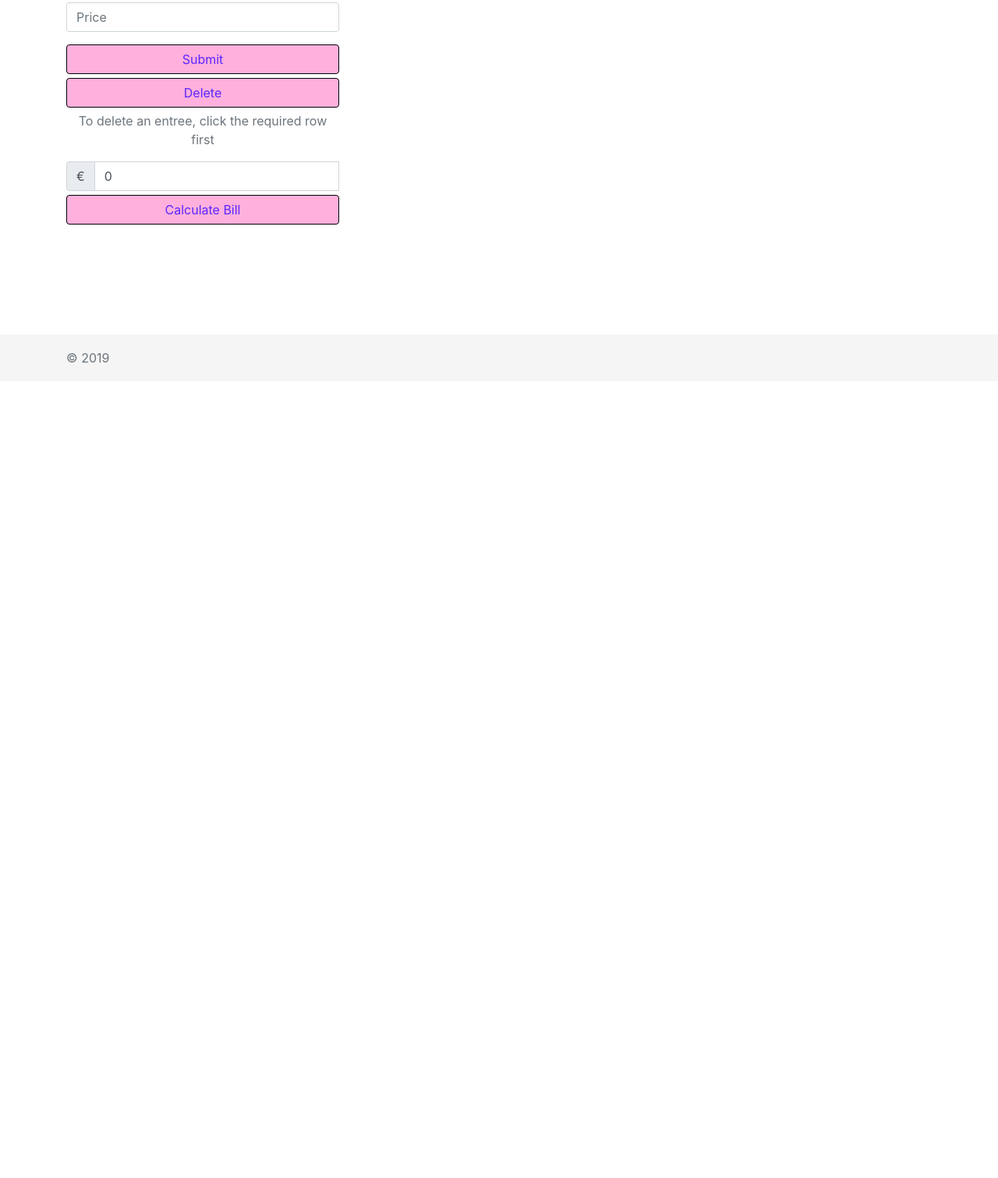
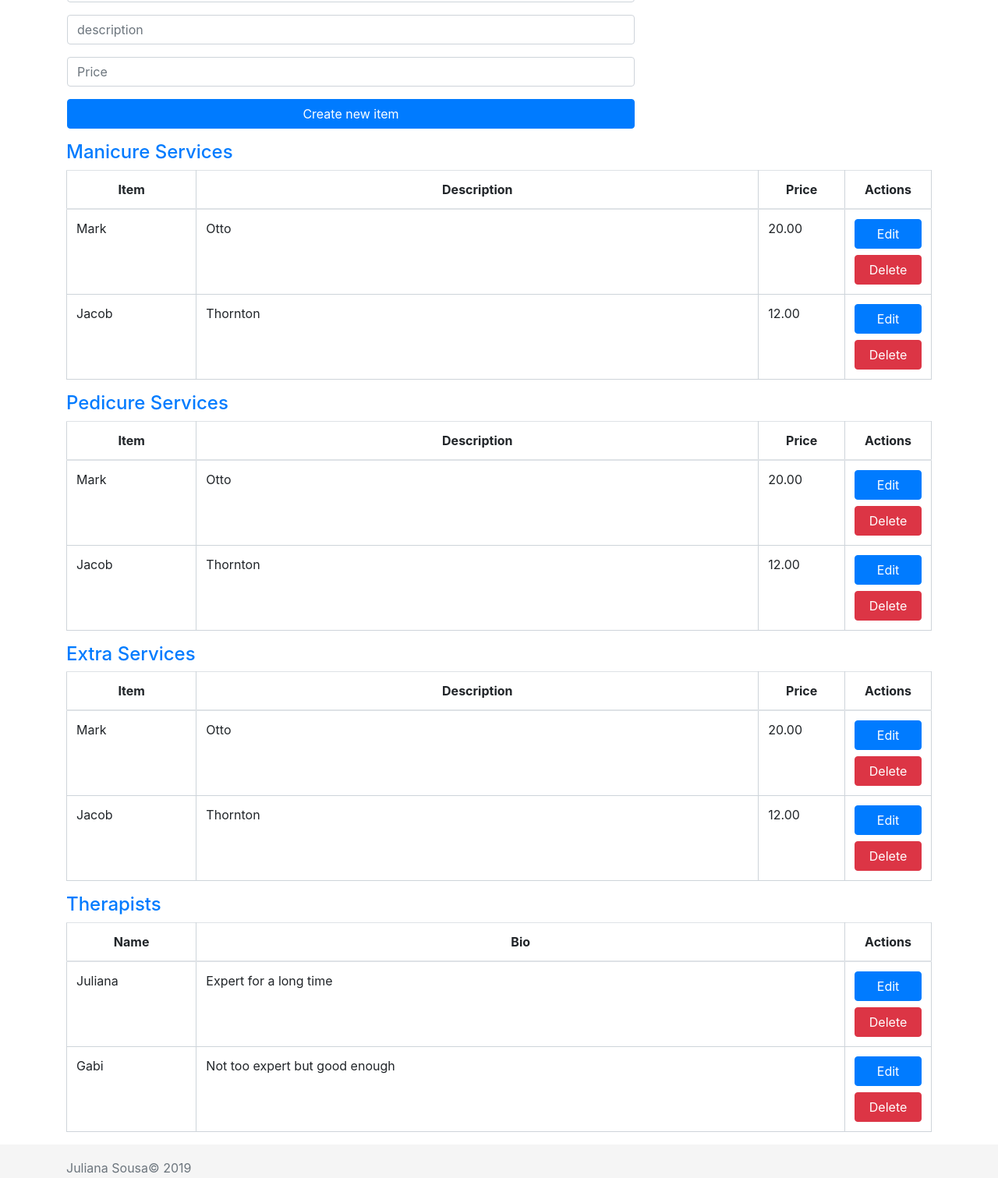
Before and after one commit to jsous7/CA_2017266_NAILBAR, a website: page views/index.html in a window 1280 px wide. Shown: the part 311-1822 px from the top of the page at 78% size. Before the commit the page ends 800 px from the top, so only its background shows below. Drawn offline with Linux system fonts and the light colour scheme; no server answers.

Commit message:
Redefining frontend template

```diff
--- a/app.js
+++ b/app.js
@@ -5,6 +5,7 @@ const bodyParser = require('body-parser');
 const express = require('express');
 const app = express();
 app.use(bodyParser.json());
+app.use(express.static('views'));
 
 const routes = require('./routes');
 routes(app);
--- a/views/css/Nailbar.css
+++ b/views/css/Nailbar.css
@@ -3,50 +3,20 @@ html {
     min-height: 100%;
 }
 body {
-    /* Margin bottom by footer height */
     margin-bottom: 60px;
+}
+td, th {
+    border: 1px solid #ced4da;
+    padding: 0.5rem;
+}
+td {
+    text-align: left;
 }
 .footer {
     position: absolute;
     bottom: 0;
     width: 100%;
-    /* Set the fixed height of the footer here */
     height: 60px;
-    line-height: 60px; /* Vertically center the text there */
+    line-height: 60px;
     background-color: #f5f5f5;
 }
-table, th, td {
-    border-collapse: collapse;
-    border: 1px solid black;
-    text-align: center;
-}
-table {
-    border-collapse: collapse;
-    width:100%;
-}
-td, th {
-    border: 1px solid #ced4da;
-    padding: 0.5rem;
-    text-align: left;
-}
-th {
-    font-weight: bold;
-}
-.selected {
-    background-color: #dc99dc;
-    color: #5c26ff;
-}
-
-.custom-buttom {
-    background-color: #ffb0dd;
-    color: #5c26ff;
-    border-color: black;
-    margin-bottom: 5px;
-    margin-top: 5px;
-}
-
-.custom-buttom:hover {
-    background-color: #ff69b3;
-    color: #5c26ff;
-    border-color: black;
-}
--- a/views/index.html
+++ b/views/index.html
@@ -2,25 +2,16 @@
 <html lang="en">
 
 <head>
-
   <meta charset="utf-8">
   <meta name="viewport" content="width=device-width, initial-scale=1, shrink-to-fit=no">
-  <meta name="description" content="">
-  <meta name="author" content="">
+  <meta name="description" content="WebService">
+  <meta name="author" content="juliana Sousa">
 
   <title>Nailbar</title>
 
   <!-- Bootstrap core CSS -->
   <link href="css/bootstrap.min.css" rel="stylesheet">
   <link href="css/Nailbar.css" rel="stylesheet">
-    <script>
-        window.addEventListener("load", function() {
-            document.forms[1].txtBillAmt.value = calculateBill('menuTable');
-            document.querySelector("#calcBill").addEventListener("click", function() {
-                document.forms[1].txtBillAmt.value = calculateBill('menuTable');
-            });
-        });
-    </script>
 </head>
 
 <body>
@@ -40,13 +31,10 @@
             </a>
           </li>
           <li class="nav-item">
-            <a class="nav-link" href="#">About</a>
-          </li>
-          <li class="nav-item">
             <a class="nav-link" href="#">Services</a>
           </li>
           <li class="nav-item">
-            <a class="nav-link" href="#">Contact</a>
+            <a class="nav-link" href="#">Therapists</a>
           </li>
         </ul>
       </div>
@@ -60,88 +48,175 @@
         <h1 class="mt-5">Welcome to Nailbar</h1>
         <p class="lead">Select your services bellow</p>
       </div>
-        <div id="results" class="col-lg-8 text-center order-3"></div>
-        <div class="col-lg-4 text-center order-2">
+        <div id="results" class="col-lg-4 text-center order-3"></div>
+        <div class="col-lg-8 text-center order-1 w-75 p-3">
             <form enctype="application/json" action="/post/json" method="post">
                 <div class="form-group">
                     <select class="form-control" name="sec_n">
                         <option value="0">Manicure</option>
                         <option value="1">Pedicure</option>
                         <option value="2">Extras</option>
+                        <option value="3">Therapists</option>
                     </select>
                 </div>
                 <div class="form-group">
                     <input class="form-control" type="text" name="item" placeholder="Item">
                 </div>
                 <div class="form-group">
+                  <input class="form-control" type="text" name="description" placeholder="description">
+              </div>
+                <div class="form-group">
                     <input class="form-control" type="text" name="price" placeholder="Price">
                 </div>
-                <button type="submit" class="btn btn-primary btn-block custom-buttom">Submit</button>
-            </form>
-            <button id="delete" class="btn btn-block btn-danger custom-buttom">Delete</button>
-            <p class="text-muted">To delete an entree, click the required row first</p>
-            <form>
-                <div class="input-group">
-                    <div class="input-group-prepend">
-                        <span class="input-group-text">&euro;</span>
-                    </div>
-                    <input type="text" class="form-control" aria-label="Total" name="txtBillAmt">
-                    <input class="btn btn-block btn-secondary custom-buttom" type="button" name="btnCalcBill" value="Calculate Bill" id="calcBill">
-                </div>
-
+                <button type="submit" class="btn btn-primary btn-block custom-buttom">Create new item</button>
             </form>
         </div>
-<!--        <div class="col-lg-4 text-center order-2">-->
-<!--            <form enctype="application/json" action="/post/json" method="post">-->
-<!--                <div class="form-group">-->
-<!--                    <select class="form-control" name="sec_n">-->
-<!--                        <option value="0">Manicure</option>-->
-<!--                        <option value="1">Pedicure</option>-->
-<!--                        <option value="2">Extras</option>-->
-<!--                    </select>-->
-<!--                </div>-->
-<!--                <div class="form-group">-->
-<!--                    <input class="form-control" type="text" name="item" placeholder="Item">-->
-<!--                </div>-->
-<!--                <div class="form-group">-->
-<!--                    <input class="form-control" type="text" name="description" placeholder="description">-->
-<!--                </div>-->
-<!--                <div class="form-group">-->
-<!--                    <input class="form-control" type="text" name="price" placeholder="Price">-->
-<!--                </div>-->
-<!--                <button type="submit" class="btn btn-primary">Submit</button>-->
-<!--            </form>-->
-<!--            <button id="delete" class="btn btn-block btn-danger">Delete</button>-->
-<!--            <p class="text-muted">To delete an entree, click the required row first</p>-->
-<!--            <form>-->
-<!--                <div class="input-group">-->
-<!--                    <div class="input-group-prepend">-->
-<!--                        <span class="input-group-text">&euro;</span>-->
-<!--                    </div>-->
-<!--                    <input type="text" class="form-control" aria-label="Total" name="txtBillAmt">-->
-<!--                    <div class="input-group-append">-->
-<!--                        <div class="input-group-text">-->
-<!--                            <input type="checkbox" id="showVeg" aria-label="Checkbox for following text input">-->
-<!--                        </div>-->
-<!--                    </div>-->
-<!--                    <input class="btn btn-block btn-secondary" type="button" name="btnCalcBill" value="Calculate Bill" id="calcBill">-->
-<!--                </div>-->
 
-<!--            </form>-->
-<!--        </div>-->
+        <div class="col-lg-12 text-center order-2">
+          <p class="text-primary h4 text-left">Manicure Services</p>
+          <table class="table">
+            <thead>
+              <tr>
+                <th scope="col" width=15%>Item</th>
+                <th scope="col">Description</th>
+                <th scope="col" width=10%>Price</th>
+                <th scope="col" width=10%>Actions</th>
+              </tr>
+            </thead>
+            <tbody>
+              <tr>
+                <td>Mark</td>
+                <td>Otto</td>
+                <td>20.00</td>
+                <td>
+                  <button id="edit" class="btn btn-block btn-primary custom-buttom">Edit</button>
+                  <button id="delete" class="btn btn-block btn-danger custom-buttom">Delete</button>
+                </td>
+              </tr>
+              <tr>
+                <td>Jacob</td>
+                <td>Thornton</td>
+                <td>12.00</td>
+                <td>
+                  <button id="edit" class="btn btn-block btn-primary custom-buttom">Edit</button>
+                  <button id="delete" class="btn btn-block btn-danger custom-buttom">Delete</button>
+                </td>
+              </tr>
+            </tbody>
+          </table>
+        </div>
+
+        <div class="col-lg-12 text-center order-2">
+          <p class="text-primary h4 text-left">Pedicure Services</p>
+          <table class="table">
+            <thead>
+              <tr>
+                <th scope="col" width=15%>Item</th>
+                <th scope="col">Description</th>
+                <th scope="col" width=10%>Price</th>
+                <th scope="col" width=10%>Actions</th>
+              </tr>
+            </thead>
+            <tbody>
+              <tr>
+                <td>Mark</td>
+                <td>Otto</td>
+                <td>20.00</td>
+                <td>
+                  <button id="edit" class="btn btn-block btn-primary custom-buttom">Edit</button>
+                  <button id="delete" class="btn btn-block btn-danger custom-buttom">Delete</button>
+                </td>
+              </tr>
+              <tr>
+                <td>Jacob</td>
+                <td>Thornton</td>
+                <td>12.00</td>
+                <td>
+                  <button id="edit" class="btn btn-block btn-primary custom-buttom">Edit</button>
+                  <button id="delete" class="btn btn-block btn-danger custom-buttom">Delete</button>
+                </td>
+              </tr>
+            </tbody>
+          </table>
+        </div>
+
+        <div class="col-lg-12 text-center order-2">
+          <p class="text-primary h4 text-left">Extra Services</p>
+          <table class="table">
+            <thead>
+              <tr>
+                <th scope="col" width=15%>Item</th>
+                <th scope="col">Description</th>
+                <th scope="col" width=10%>Price</th>
+                <th scope="col" width=10%>Actions</th>
+              </tr>
+            </thead>
+            <tbody>
+              <tr>
+                <td>Mark</td>
+                <td>Otto</td>
+                <td>20.00</td>
+                <td>
+                  <button id="edit" class="btn btn-block btn-primary custom-buttom">Edit</button>
+                  <button id="delete" class="btn btn-block btn-danger custom-buttom">Delete</button>
+                </td>
+              </tr>
+              <tr>
+                <td>Jacob</td>
+                <td>Thornton</td>
+                <td>12.00</td>
+                <td>
+                  <button id="edit" class="btn btn-block btn-primary custom-buttom">Edit</button>
+                  <button id="delete" class="btn btn-block btn-danger custom-buttom">Delete</button>
+                </td>
+              </tr>
+            </tbody>
+          </table>
+        </div>
+
+        <div class="col-lg-12 text-center order-2">
+          <p class="text-primary h4 text-left">Therapists</p>
+          <table class="table">
+            <thead>
+              <tr>
+                <th scope="col" width=15%>Name</th>
+                <th scope="col">Bio</th>
+                <th scope="col" width=10%>Actions</th>
+              </tr>
+            </thead>
+            <tbody>
+              <tr>
+                <td>Juliana</td>
+                <td>Expert for a long time</td>
+                <td>
+                  <button id="edit" class="btn btn-block btn-primary custom-buttom">Edit</button>
+                  <button id="delete" class="btn btn-block btn-danger custom-buttom">Delete</button>
+                </td>
+              </tr>
+              <tr>
+                <td>Gabi</td>
+                <td>Not too expert but good enough</td>
+                <td>
+                  <button id="edit" class="btn btn-block btn-primary custom-buttom">Edit</button>
+                  <button id="delete" class="btn btn-block btn-danger custom-buttom">Delete</button>
+                </td>
+              </tr>
+            </tbody>
+          </table>
+        </div>
     </div>
   </div>
 
     <footer class="footer">
       <div class="container">
-        <span class="text-muted">&copy; 2019</span>
+        <span class="text-muted">Juliana Sousa&copy; 2019</span>
       </div>
     </footer>
 
   <!-- Bootstrap core JavaScript -->
   <script src="jquery/jquery.min.js"></script>
   <script src="js/bootstrap.min.js"></script>
-  <script src="jquery/table.js"></script>
+  <script src="js/table.js"></script>
   <script src="js/Nailbar.js"></script>
 
 </body>
--- a/views/jquery/table.js
+++ b/views/js/table.js
@@ -12,7 +12,7 @@ function draw_table()
     {
         return $.ajax(
             {
-                url: url,
+                url: '/services',
                 type: 'GET',
                 cache: false,
                 success: function (html)
```
